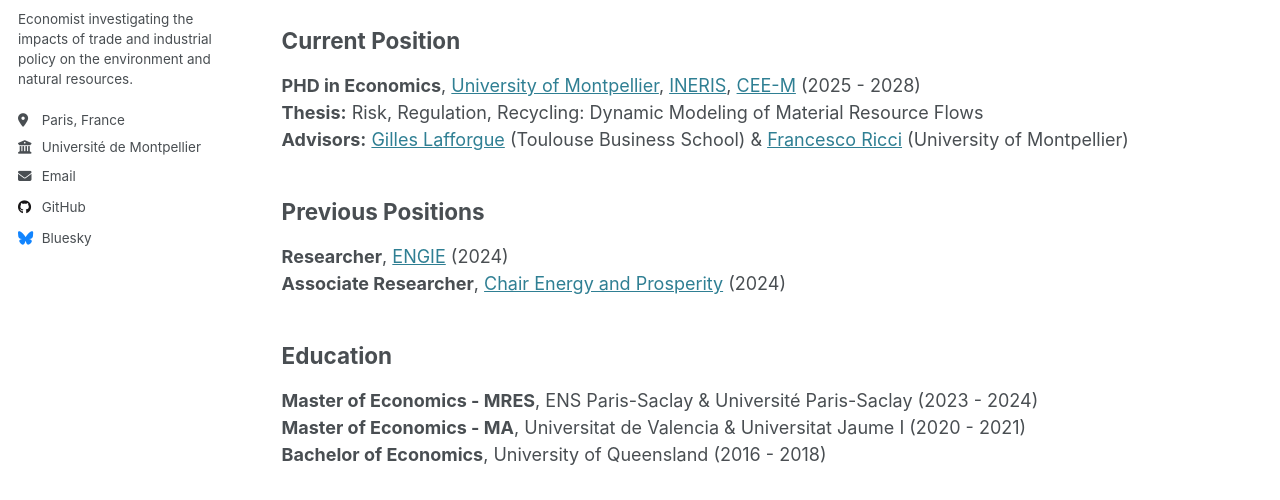
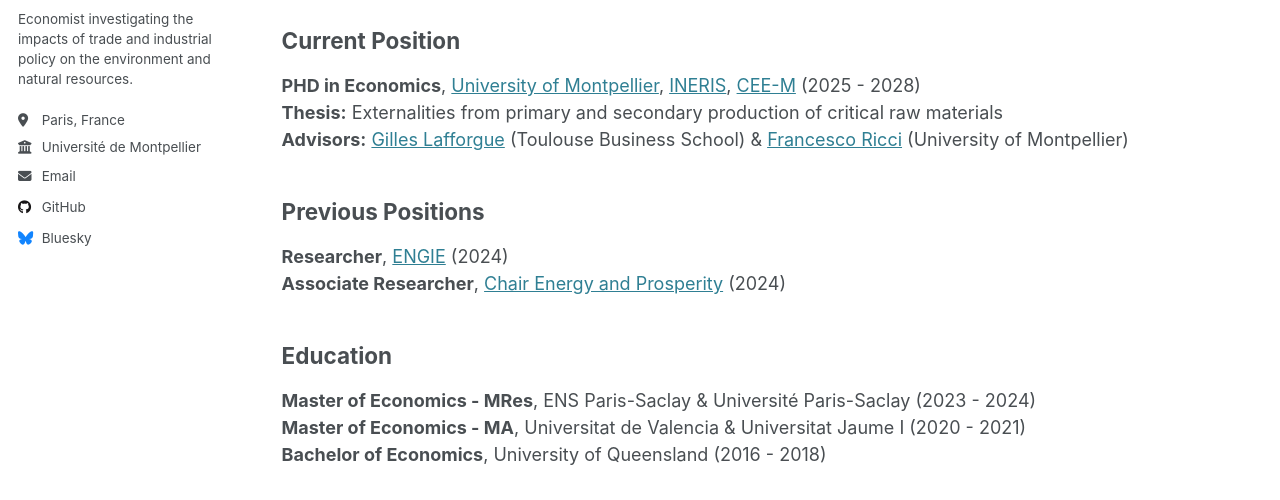
Before and after one commit to hdydenairn/hdydenairn.github.io, a Jekyll site: the page built from _pages/cv.md, in a window 1280 px wide and 1366 px high. Shown: the part 314-814 px from the top of the window. Built offline with Jekyll 4.4.1, drawn with Linux system fonts in a browser that asks for light colours.

Commit message:
Update cv.md

```diff
--- a/_pages/cv.md
+++ b/_pages/cv.md
@@ -16,7 +16,7 @@
 
 ## Current Position
 **PHD in Economics**, [University of Montpellier](https://www.umontpellier.fr/), [INERIS](https://www.ineris.fr/fr),  [CEE-M](https://www.cee-m.fr/) (2025 - 2028)<br>
-**Thesis:** Risk, Regulation, Recycling: Dynamic Modeling of Material Resource Flows<br>
+**Thesis:** Externalities from primary and secondary production of critical raw materials<br>
 **Advisors:** [Gilles Lafforgue](https://sites.google.com/site/gillafforgue/) (Toulouse Business School) & [Francesco Ricci](https://sites.google.com/view/francescoricci/welcome) (University of Montpellier)
 
 ## Previous Positions
@@ -26,7 +26,7 @@
 
 
 ## Education
-**Master of Economics - MRES**, ENS Paris-Saclay & Université Paris-Saclay (2023 - 2024)<br>
+**Master of Economics - MRes**, ENS Paris-Saclay & Université Paris-Saclay (2023 - 2024)<br>
 **Master of Economics - MA**, Universitat de Valencia & Universitat Jaume I (2020 - 2021)<br>
 **Bachelor of Economics**, University of Queensland (2016 - 2018)
 
```
